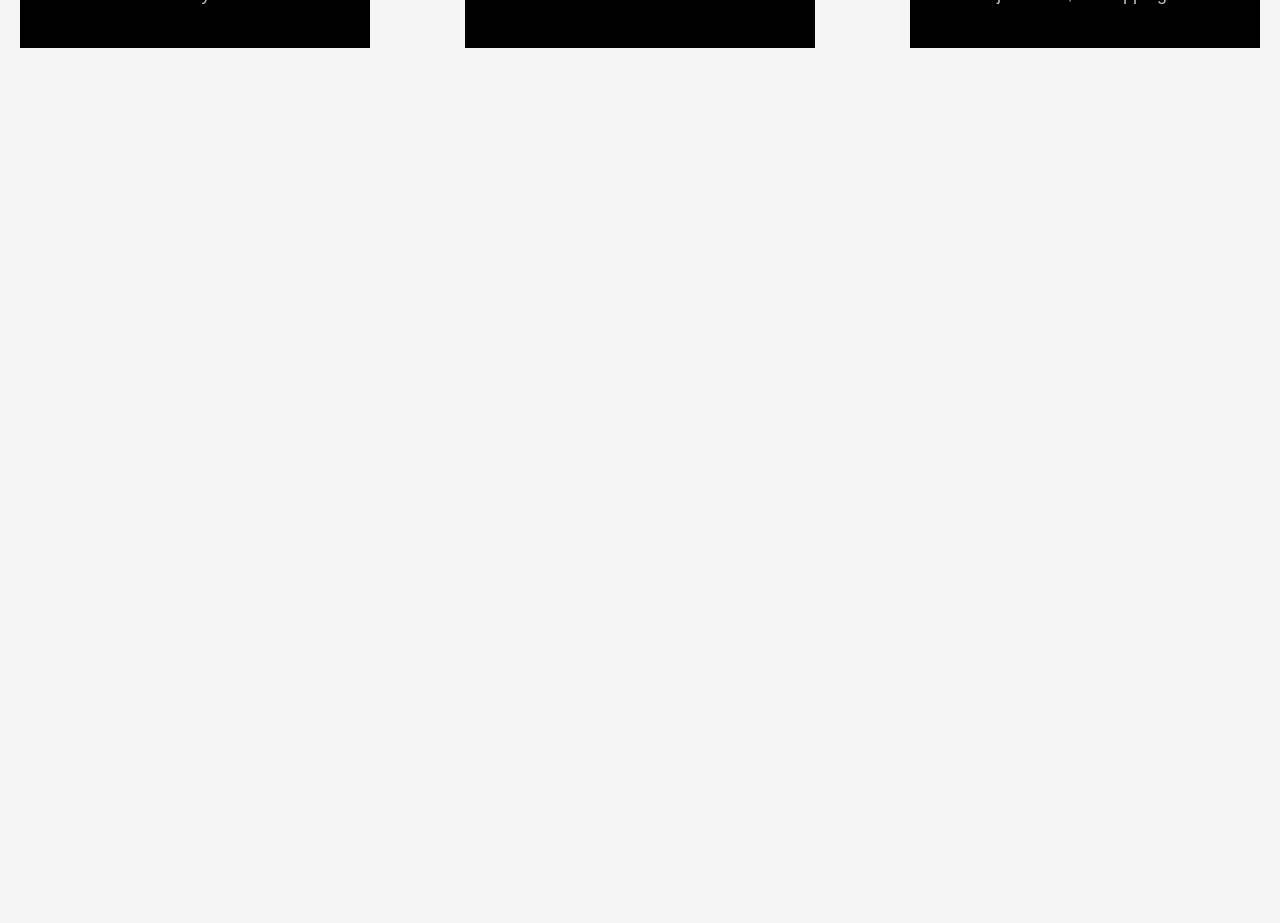
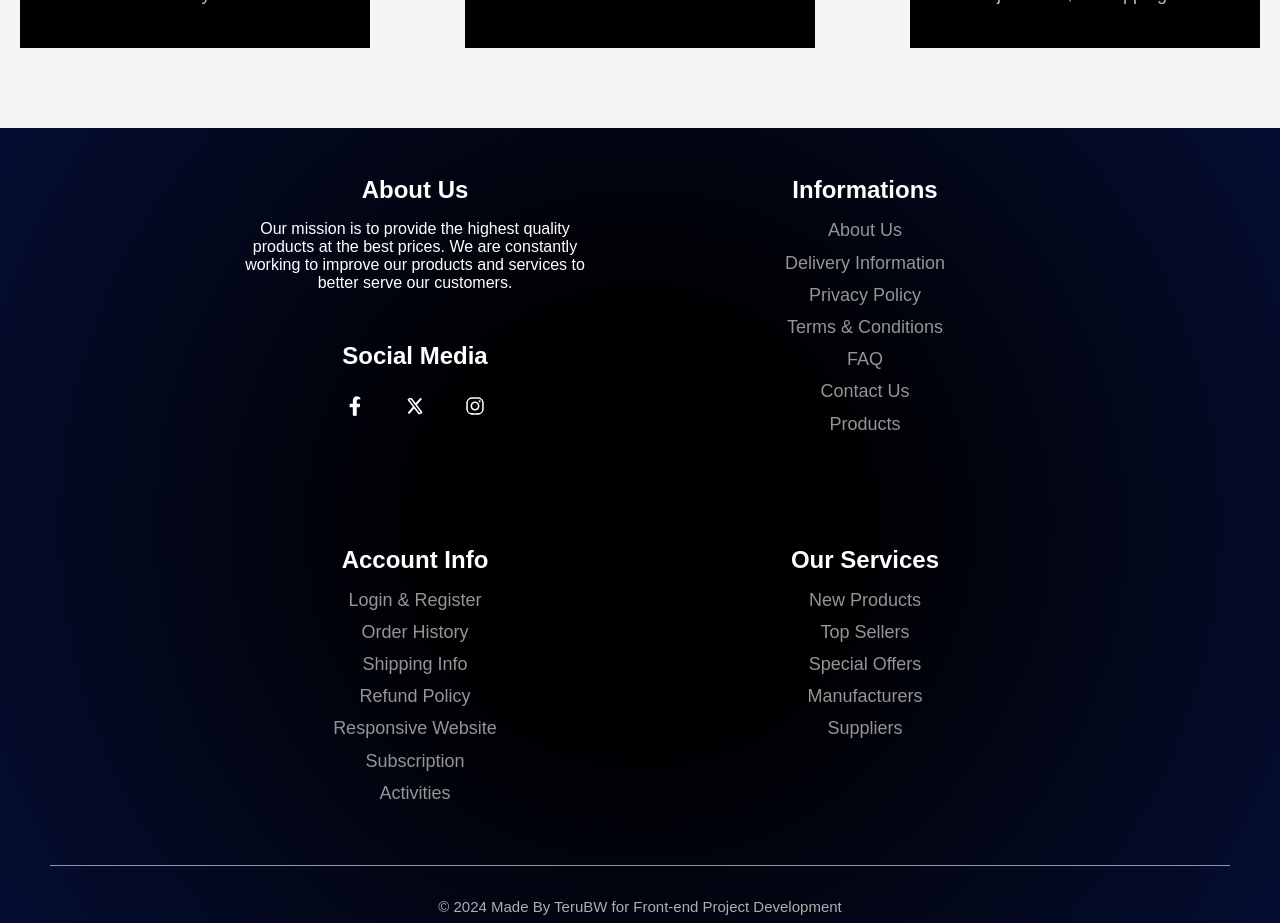
Before and after one commit to KevinPgn/E-commerce-React, a React (Vite) app: page / in a window 1280 px wide. Shown: the part 3380-4303 px from the top of the page. Before the commit the page ends 3508 px from the top, so only its background shows below. Built offline with nearby package versions, Linux system fonts and the light colour scheme.

Commit message:
add footer

```diff
--- a/src/components/Home/Footer/Footer.css
+++ b/src/components/Home/Footer/Footer.css
@@ -0,0 +1,86 @@
+footer{
+  background: radial-gradient(circle, rgba(0,0,0,1) 26%, rgba(5,14,50,1) 100%);
+  color: white;
+  padding: 3rem 50px 0.5rem 50px;
+}
+
+footer .container{
+  display: flex;
+  justify-content: center;
+  padding-bottom: 50px;
+  align-items: flex-start;
+  flex-wrap: wrap;
+  margin: 0 auto;
+  gap: 100px;
+  border-bottom: 1px solid rgb(149, 149, 149);
+}
+
+footer .container .block{
+  width: 350px;
+  display: flex;
+  align-items: center;
+  flex-direction: column;
+  text-align: center;
+}
+
+footer .container .block h3{
+  font-size: 1.5rem;
+  margin-bottom: 1rem;
+}
+
+footer .container .block a{
+  color: rgb(149, 149, 149);
+  text-decoration: none;
+  margin-bottom: 0.7rem;
+  font-size: 18px;
+  transition: 0.2s;
+}
+
+footer .container .block a:hover{
+  transform: translatex(10px);
+  color: white;
+}
+
+footer .container .block .social{
+  margin-top: 50px;
+}
+
+footer .container .block .social .icon{
+  cursor: pointer;
+  margin: 0 10px;
+  padding: 10px;
+  border-radius: 50%;
+  font-size: 40px;
+  transition: 0.2s;
+}
+
+footer .container .block .social .facebook:hover{
+  background: #3b5998;
+}
+
+footer .container .block .social .twitter:hover{
+  background: #00acee;
+}
+
+footer .container .block .social .instagram:hover{
+  background: #e4405f;
+}
+
+
+@media screen and (max-width: 950px){
+  footer .container{
+    gap: 50px;
+  }
+
+  footer .container .block{
+    width: 300px;
+  }
+}
+
+
+.madeby{
+  text-align: center;
+  margin-top: 2rem;
+  font-size: 15px;
+  color: rgb(174, 174, 174);
+}
--- a/src/components/Home/Footer/Footer.tsx
+++ b/src/components/Home/Footer/Footer.tsx
@@ -1,7 +1,56 @@
 import "./Footer.css"
+import { FaFacebookF } from "react-icons/fa";
+import { FaXTwitter } from "react-icons/fa6";
+import { FaInstagram } from "react-icons/fa";
 
 export const Footer = () => {
   return <>
-    <footer></footer>
+    <footer>
+      <div className="container">
+        <div className="block">
+          <h3>About Us</h3>
+          <p>Our mission is to provide the highest quality products at the best prices.
+            We are constantly working to improve our products and services to better serve our customers.
+          </p>
+
+          <div className="social">
+            <h3>Social Media</h3>
+            <FaFacebookF className="facebook icon"/>
+            <FaXTwitter className="twitter icon"/>
+            <FaInstagram className="instagram icon"/>
+          </div>
+        </div>
+        <div className="block">
+          <h3>Informations</h3>
+          <a href="">About Us</a>
+          <a href="">Delivery Information</a>
+          <a href="">Privacy Policy</a>
+          <a href="">Terms & Conditions</a>
+          <a href="">FAQ</a>
+          <a href="">Contact Us</a>
+          <a href="">Products</a>
+        </div>
+        <div className="block">
+          <h3>Account Info</h3>
+          <a href="">Login & Register</a>
+          <a href="">Order History</a>
+          <a href="">Shipping Info</a>
+          <a href="">Refund Policy</a>
+          <a href="">Responsive Website</a>
+          <a href="">Subscription</a>
+          <a href="">Activities</a>
+        </div>
+        <div className="block">
+          <h3>Our Services</h3>
+          <a href="">New Products</a>
+          <a href="">Top Sellers</a>
+          <a href="">Special Offers</a>
+          <a href="">Manufacturers</a>
+          <a href="">Suppliers</a>
+        </div>
+      </div>
+      <div className="line"></div>
+      <p className="madeby">© 2024 Made By TeruBW for Front-end Project Development</p>
+    </footer>
   </>
 }
--- a/src/components/Home/Informations/Infos.css
+++ b/src/components/Home/Informations/Infos.css
@@ -53,3 +53,9 @@
   font-size: 18px;
   color: rgb(189, 189, 189);
 }
+
+@media screen and (max-width: 1130px){
+  .infos .container{
+    justify-content: center;
+  }
+}
```
